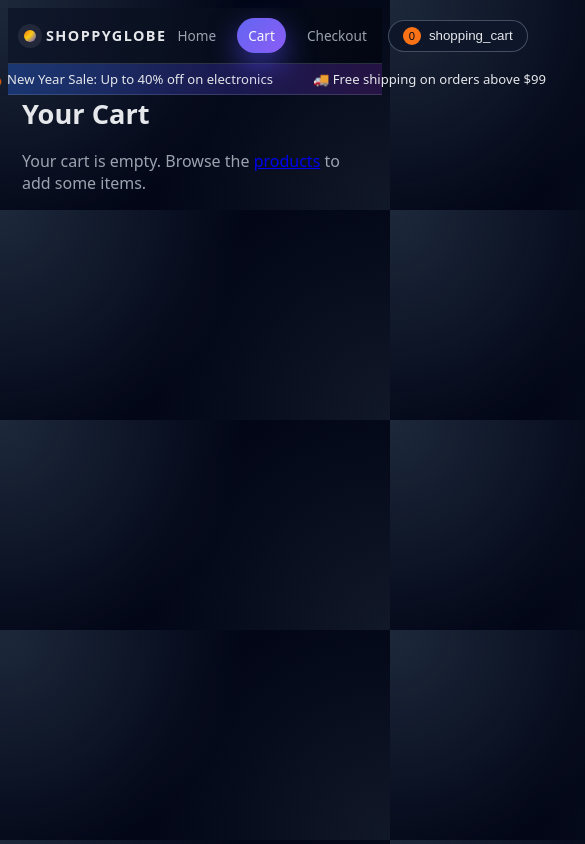
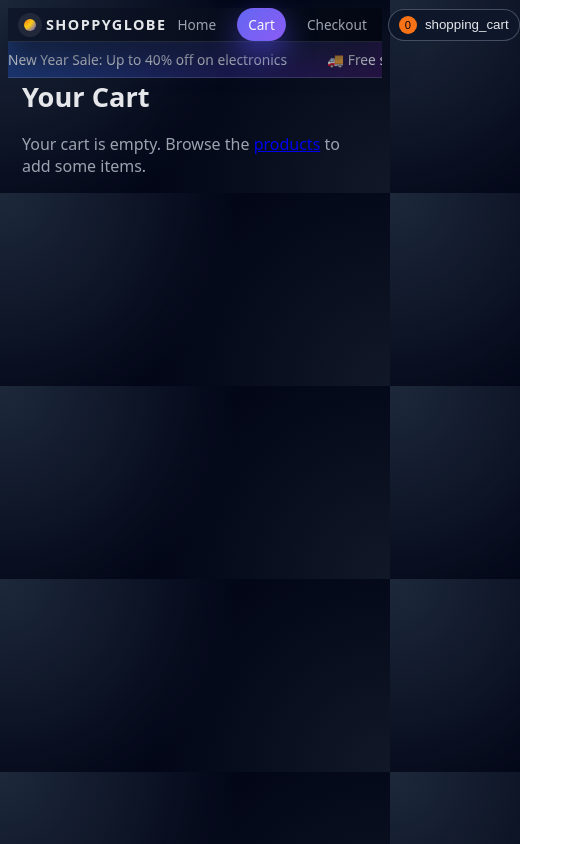
Before and after one commit to imvinaythorat-codes/shoppyglobe-ecommerce, a React (Vite) app: page /cart in a window 390 px wide. Shown: the top 844 px of the page, 585 px wide, since content can reach past the window. Built offline with nearby package versions, Linux system fonts and the light colour scheme.

Commit message:
optimised responsivenss for navbar and toaster

```diff
--- a/src/styles.css
+++ b/src/styles.css
@@ -50,10 +50,17 @@ body {
 }
 
 .header {
-  max-width: 1120px;
-  margin: 0 auto;
-  padding: 10px 22px;
-  justify-content: space-between;
+  position: sticky;
+  top: 0;
+  z-index: 40;
+  backdrop-filter: blur(18px);
+  background: linear-gradient(
+    to right,
+    rgba(15, 23, 42, 0.96),
+    rgba(3, 7, 18, 0.96)
+  );
+  border-bottom: 1px solid rgba(148, 163, 184, 0.18);
+  box-shadow: 0 16px 30px rgba(15, 23, 42, 0.85);
 }
 
 .header-left {
@@ -136,6 +143,8 @@ body {
 
 /* Offers ticker */
 
+/* Offers ticker */
+
 .ticker {
   width: 100%;
   border-bottom: 1px solid rgba(148, 163, 184, 0.24);
@@ -144,12 +153,13 @@ body {
     rgba(37, 99, 235, 0.35),
     rgba(88, 28, 135, 0.35)
   );
+  overflow: hidden;
 }
 
 .ticker-track {
   max-width: 1120px;
   margin: 0 auto;
-  padding: 6px 22px;
+  padding: 8px 22px;
   display: flex;
   gap: 40px;
   white-space: nowrap;
@@ -157,8 +167,11 @@ body {
 }
 
 .ticker-item {
-  font-size: 0.82rem;
+  font-size: 0.86rem;
   color: #e5e7eb;
+  display: inline-flex;
+  align-items: center;
+  gap: 4px;
 }
 
 @keyframes ticker-move {
@@ -553,14 +566,22 @@ body {
 
 /* Responsive tweaks */
 
-@media (max-width: 800px) {
-  .detail-layout,
-  .checkout-layout {
-    grid-template-columns: minmax(0, 1fr);
+@media (max-width: 768px) {
+  .header {
+    padding-inline: 14px;
   }
 
-  .header {
-    padding-inline: 12px;
+  .header-nav {
+    gap: 10px;
+  }
+
+  .nav-link {
+    padding: 6px 10px;
+    font-size: 0.85rem;
+  }
+
+  .cart-icon {
+    padding-inline: 10px;
   }
 
   .app-main {
```
